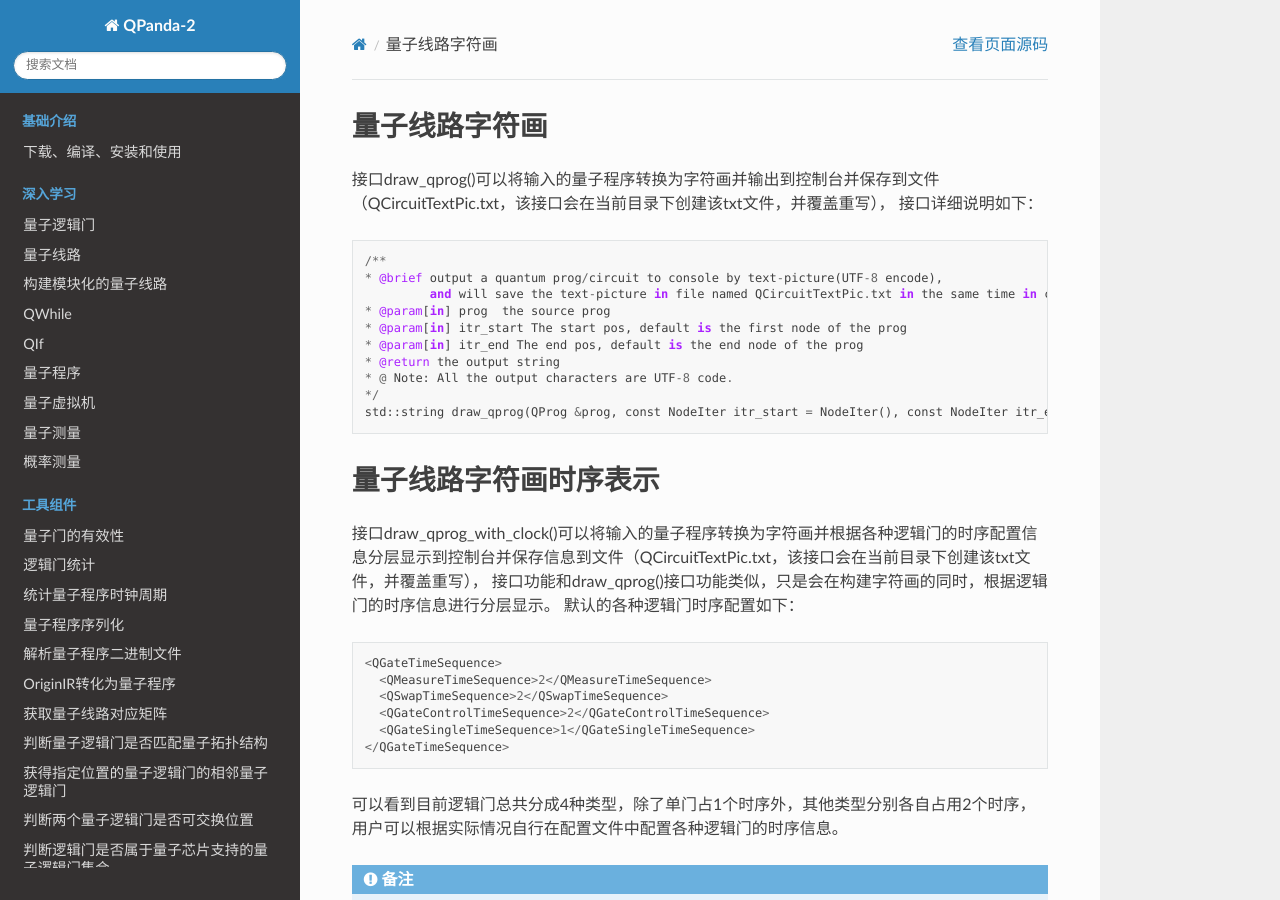
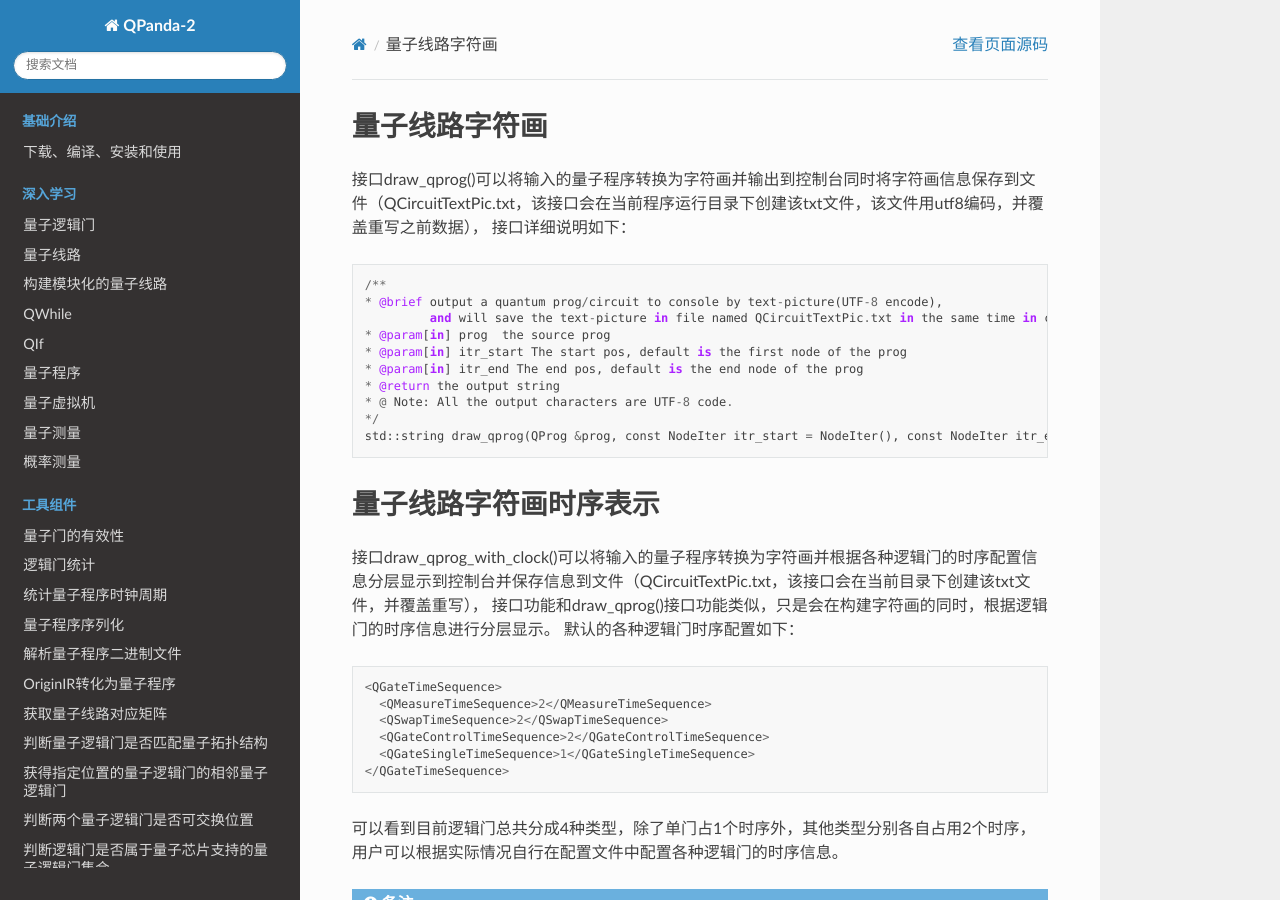
Before and after one commit to liye0005/QPanda-Toturial, a Sphinx documentation site: the page built from source/DrawQProg.rst, in a window 1280 px wide and 900 px high. Built offline with Sphinx 7.4.7 and the Read the Docs theme 2.0.0, drawn with Linux system fonts in a browser that asks for light colours; pages that are not in the unit, such as notebooks, are missing from menus.

Commit message:
Update DrawQProg.rst

```diff
--- a/source/DrawQProg.rst
+++ b/source/DrawQProg.rst
@@ -1,7 +1,7 @@
 量子线路字符画
 ============
 
-接口draw_qprog()可以将输入的量子程序转换为字符画并输出到控制台并保存到文件（QCircuitTextPic.txt，该接口会在当前目录下创建该txt文件，并覆盖重写），
+接口draw_qprog()可以将输入的量子程序转换为字符画并输出到控制台同时将字符画信息保存到文件（QCircuitTextPic.txt，该接口会在当前程序运行目录下创建该txt文件，该文件用utf8编码，并覆盖重写之前数据），
 接口详细说明如下：
 ::
     /**
```
